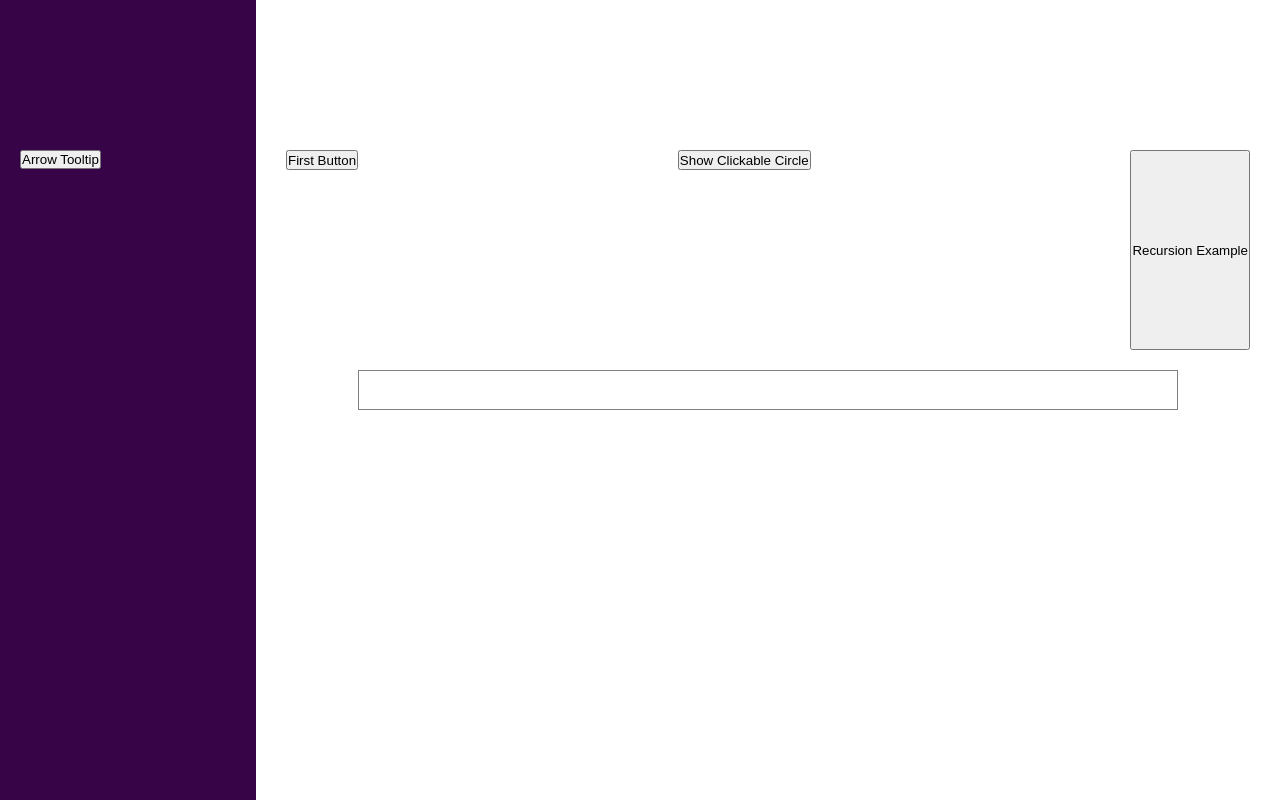
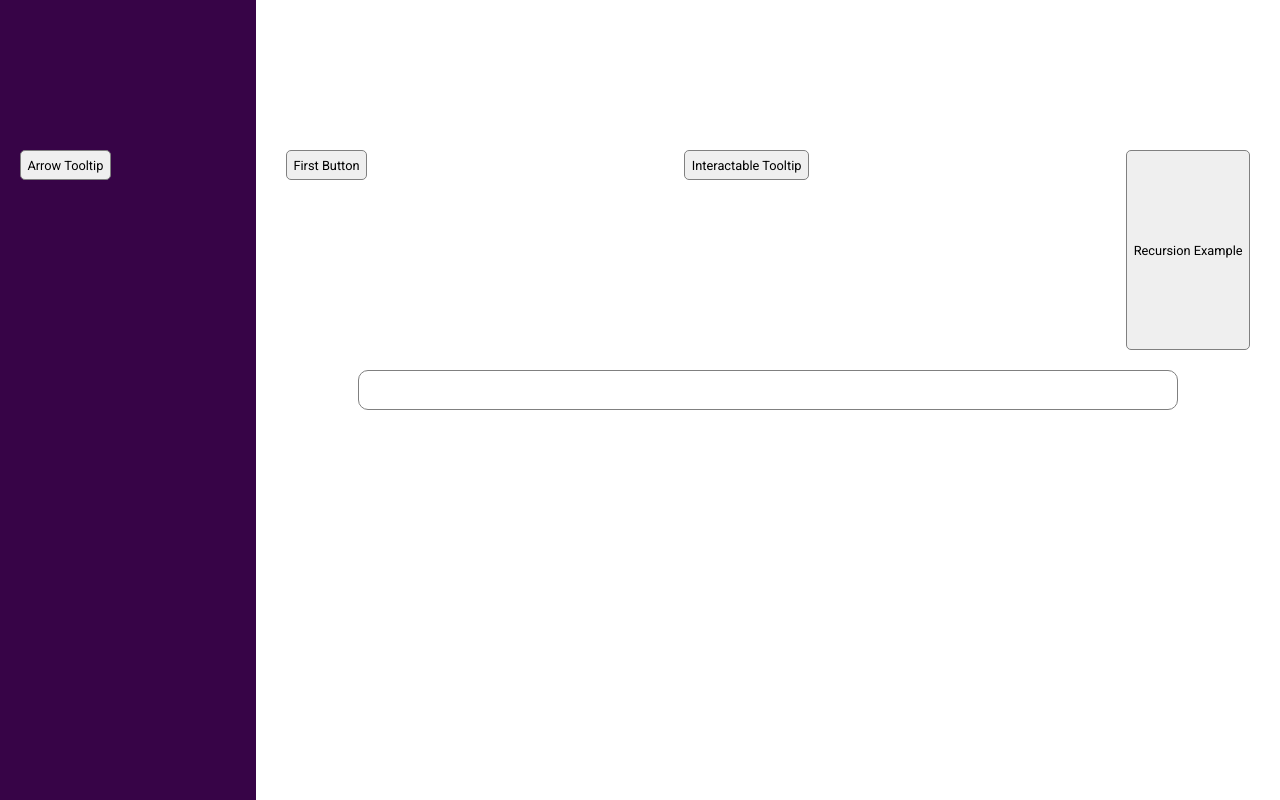
Before and after one commit to Gooner12/react-tooltip, a React (Create React App) app: page / in a window 1280 px wide. Built offline with nearby package versions, Linux system fonts and the light colour scheme.

Commit message:
Fixed the issue of lingering tooltip on close

```diff
--- a/src/components/MainPage.js
+++ b/src/components/MainPage.js
@@ -33,9 +33,9 @@ function MainPage() {
             text={<HoverComponent />}
             placement="top"
             interaction="click"
-            closeAfter={3500}
+            closeAfter={4500}
           >
-            <button>Show Clickable Circle</button>
+            <button>Interactable Tooltip</button>
           </Tooltip>
           <Tooltip text="Last tooltip" placement="bottom">
             <button>Recursion Example</button>
--- a/src/components/Tooltip.js
+++ b/src/components/Tooltip.js
@@ -20,13 +20,14 @@ const StyledTooltip = styled.span.attrs((props) => ({
   z-index: 10000;
   padding: var(--padding);
   opacity: ${(props) => (props.state ? 1 : 0)};
+  visibility: ${(props) => (props.state ? "visible" : "hidden")};
   transition-duration: 0.06s !important;
   transition-timing-function: cubic-bezier(0.49, 0.04, 0.17, 0.79) !important;
   transition-delay: ${(props) =>
     props.state ? props.delay : 0.02}s !important;
   transform-origin: ${(props) => position(props.placement).flip()};
   transform: scale(${(props) => (props.state ? 1 : 0.7)});
-  transition-property: transform, opacity !important;
+  transition-property: transform, opacity, visibility !important;
 
   &:before {
     content: "";
@@ -77,7 +78,7 @@ const coordinateSetter = () => ({
   },
 });
 
-// this function calculates x and y and return the final result
+// this function calculates x and y and returns the final result
 const getCoordinates = (
   element,
   tooltip,
@@ -87,8 +88,8 @@ const getCoordinates = (
   ...selectionArgs
 ) => {
   const selectionArgument = selectionArgs.length;
-  if (selectionArgument === 3) {
-    var [interaction, event, range] = selectionArgs;
+  if (selectionArgument === 2) {
+    var [interaction, range] = selectionArgs;
   }
   let recursionCount = 0;
   const coordinate = coordinateSetter();
@@ -115,6 +116,7 @@ const getCoordinates = (
             (tooltip.offsetHeight - range.getBoundingClientRect().height) / 2;
             tooltipPosition(90, 0, -50, 50, null, 100, null);
           break;
+
         case "right":
           coordinate.x = range.getBoundingClientRect().right + space;
           coordinate.y =
@@ -122,6 +124,7 @@ const getCoordinates = (
             (tooltip.offsetHeight - range.getBoundingClientRect().height) / 2;
             tooltipPosition(270, 0, -50, 50, null, null, 100);
           break;
+
         case "bottom":
           coordinate.x =
             range.getBoundingClientRect().left -
@@ -129,6 +132,7 @@ const getCoordinates = (
           coordinate.y = range.getBoundingClientRect().bottom + space;
           tooltipPosition(0, -50, 0, null, 100, 50, null);
           break;
+
         default:
           coordinate.x =
             range.getBoundingClientRect().left -
@@ -282,7 +286,6 @@ function Tooltip({
         space,
         tooltipPosition,
         interaction,
-        event,
         range
       );
       setShow(1);
--- a/src/components/mainPage.module.css
+++ b/src/components/mainPage.module.css
@@ -29,8 +29,14 @@
     justify-content: space-between;
 }
 
-.button_container button {
-    height: 20px;
+.button_container button, .side_button_container button {
+    height: 30px;
+    padding: 0.5em;
+    font-size: 0.8rem;
+    border-radius: 5px;
+    border: 1px solid grey;
+    cursor: pointer;
+    font-family: 'Roboto', sans-serif;
 }
 
 .button_container button:nth-child(3) {
@@ -45,10 +51,13 @@
 
 .text_field div {
     font-size: 1rem;
+    font-family: 'Roboto', sans-serif;
     resize: none;
     cursor: text;
     box-sizing: border-box;
     border: 1.5px solid grey;
     height: 40px;
     width: 80%;
+    border-radius: 10px;
+    padding: 0.5em;
 }
--- a/src/index.css
+++ b/src/index.css
@@ -1,3 +1,5 @@
+@import url('https://fonts.googleapis.com/css2?family=Roboto&display=swap');
+
 * {
   box-sizing: border-box;
   margin: 0;
--- a/src/utils/TextFunctions.js
+++ b/src/utils/TextFunctions.js
@@ -8,7 +8,7 @@ export const getSelectedText = (removeRange) => {
   const range = selection.getRangeAt(0);
   selection.removeAllRanges();
   selection.addRange(range);
-  console.log(selection);
+  // console.log(selection);
   return [range.toString(), range, selection];
 };
 
```
